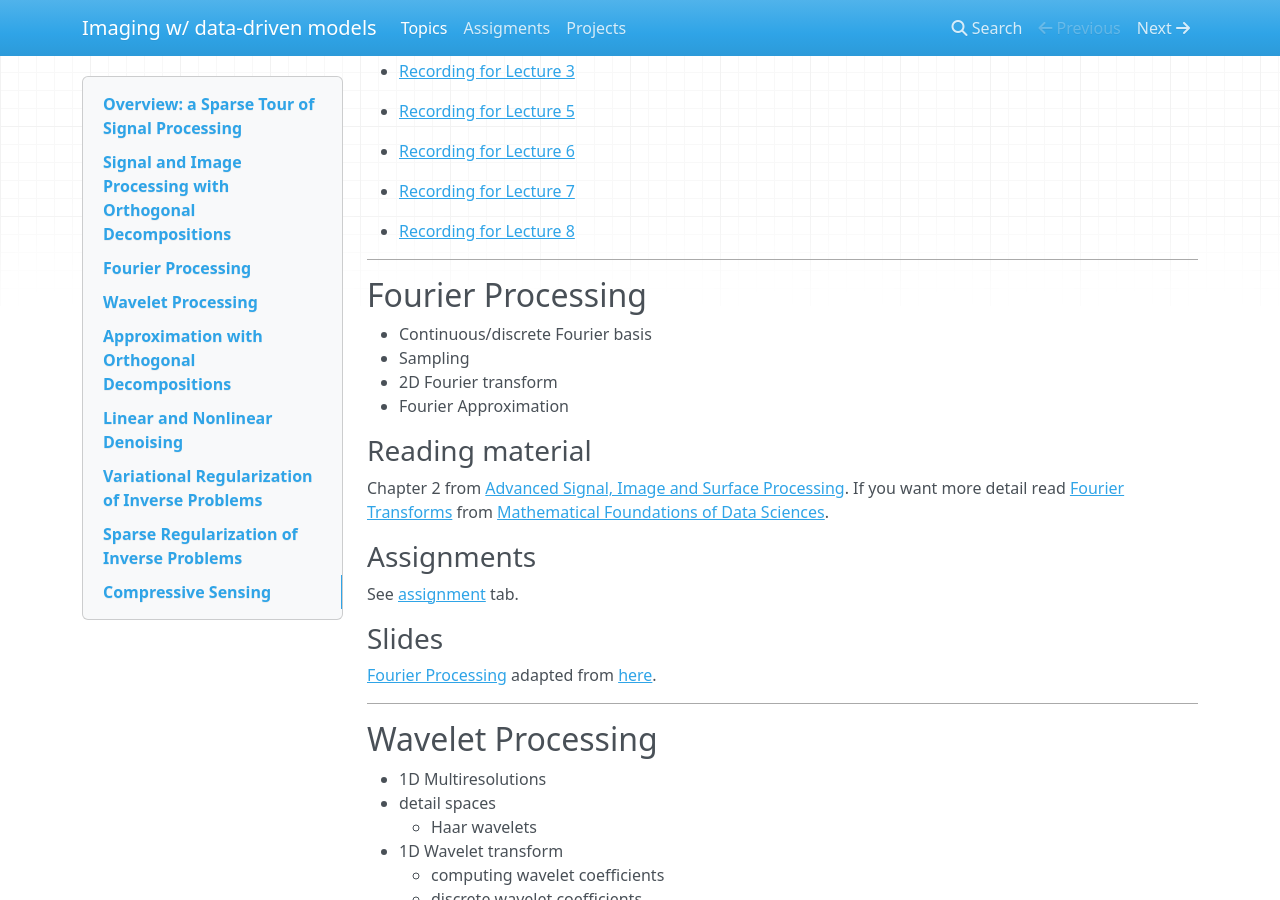
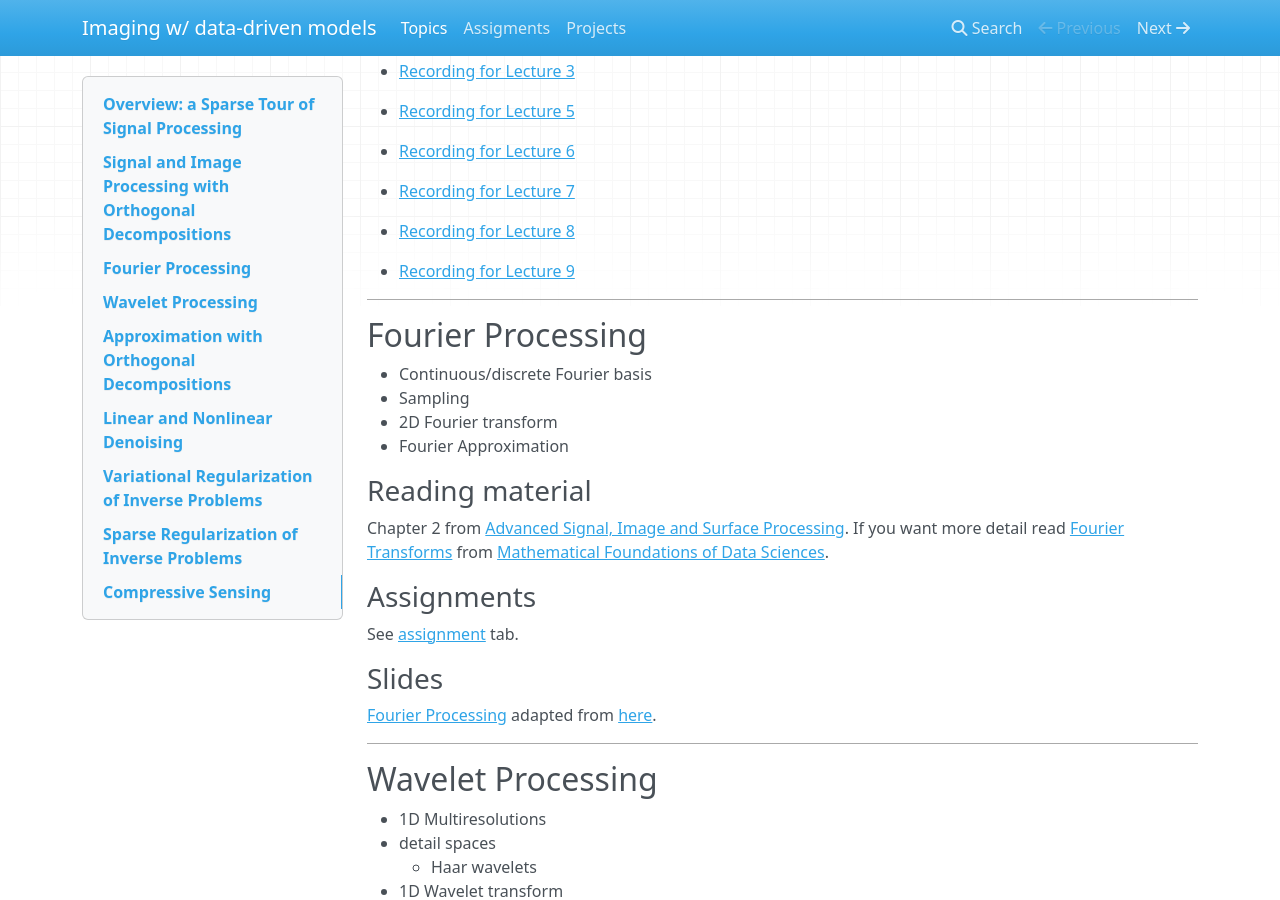
Before and after one commit to flexie/CSE-8803, an MkDocs documentation site: the page built from docs/outline.md, in a window 1280 px wide and 900 px high, scrolled down 834 px. Built offline with MkDocs 1.6.1, drawn with Linux system fonts in a browser that asks for light colours; nearby versions of some CDN libraries; old or Windows-style settings are respelled for this version of MkDocs.

Commit message:
Added recording lecture 9

```diff
--- a/docs/outline.md
+++ b/docs/outline.md
@@ -46,6 +46,9 @@
 - [Recording for Lecture 7](https://gtvault.sharepoint.com/:v:/r/sites/Imagingwdata-drivenmodelsCSE8803/Shared%20Documents/General/Recordings/Meeting%20in%20_General_-20220201_135838-Meeting%20Recording.mp4?csf=1&web=1&e=ujaR71)
 
 - [Recording for Lecture 8](https://gtvault.sharepoint.com/:v:/r/sites/Imagingwdata-drivenmodelsCSE8803/Shared%20Documents/General/Recordings/New%20channel%20meeting-20220203_135918-Meeting%20Recording.mp4?csf=1&web=1&e=RKoFI9)
+
+- [Recording for Lecture 9](https://gtvault.sharepoint.com/:v:/r/sites/Imagingwdata-drivenmodelsCSE8803/Shared%20Documents/General/Recordings/Meeting%20in%20_General_-20220208_135827-Meeting%20Recording.mp4?csf=1&web=1&e=TOlmLs)
+
 ***
 
 ## Fourier Processing
```
